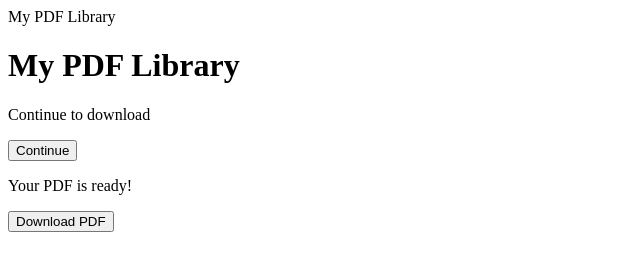
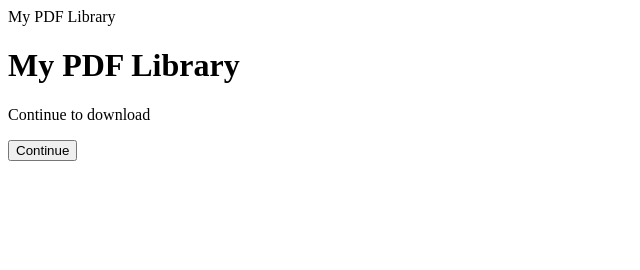
Before and after one commit to 21sansunsansun12/pdf-Downalods, a plain HTML site: page index.html in a window 1280 px wide. Shown: the whole page, without its empty margins (0-640 px from the left). Drawn offline with Linux system fonts and the light colour scheme.

Commit message:
Fix display style for downloadStep div

```diff
--- a/index.html
+++ b/index.html
@@ -14,7 +14,7 @@
   </a>
 </div>
 
-  <div id="downloadStep" style="display='none'">
+  <div id="downloadStep" style="display:none;">
     <p>Your PDF is ready!</p>
 
     <a href="python_cheatsheet.pdf"><button>Download PDF</button></a>
```
